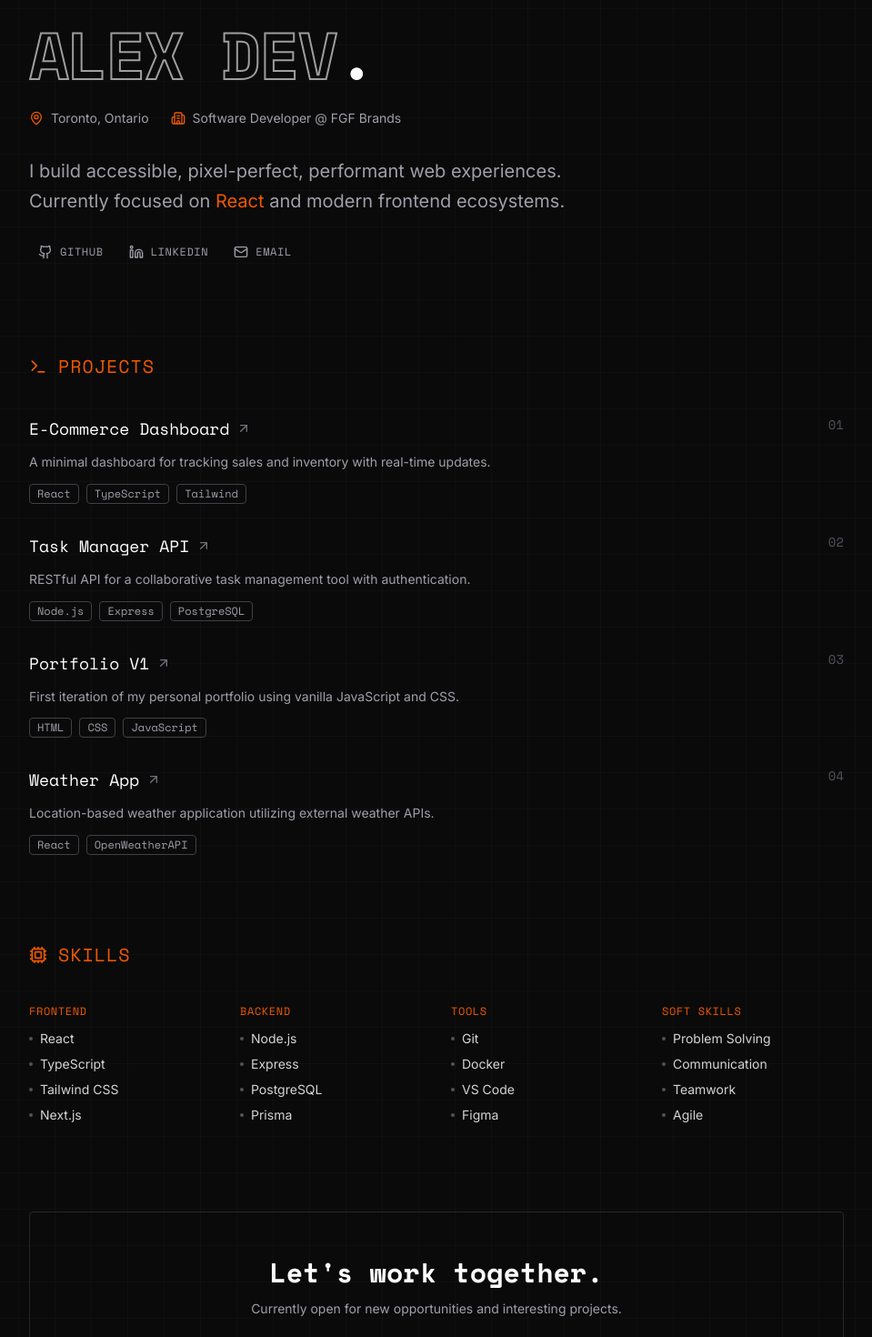
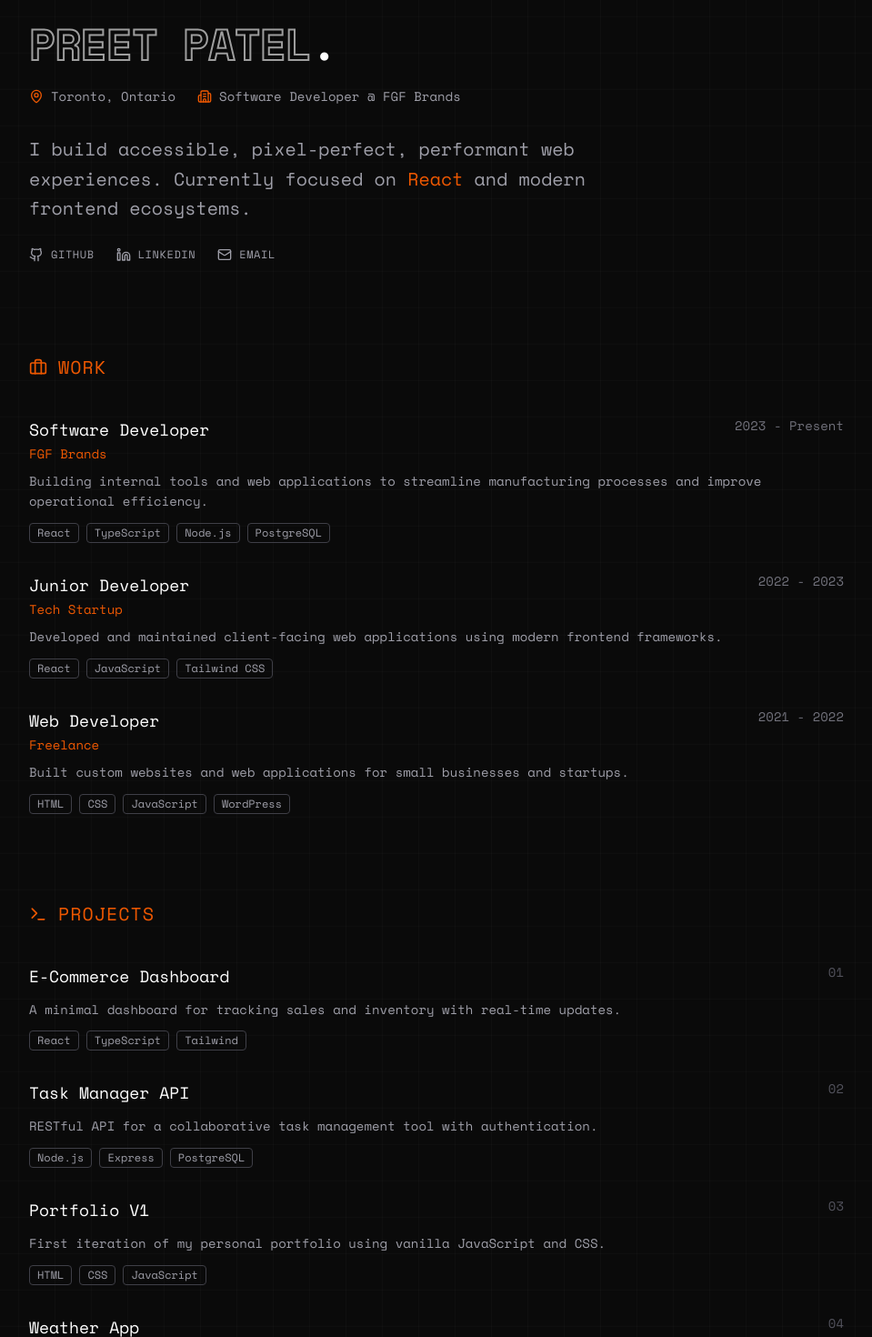
Before and after one commit to PrEEtPatEl44/portfolio, a Next.js app: page / in a window 1280 px wide. Shown: the part 60-1530 px from the top of the page at 91% size, without its empty margins (160-1119 px from the left). Built offline with nearby package versions, Linux system fonts and the light colour scheme.

Commit message:
Refactor Home page to integrate new data structure and enhance layout with TextFlip component

```diff
--- a/app/page.tsx
+++ b/app/page.tsx
@@ -7,48 +7,12 @@ import {
   Cpu,
   MapPin,
   Building2,
+  Briefcase,
 } from "lucide-react";
 import { Button } from "@/components/ui/button";
 import { Badge } from "@/components/ui/badge";
-
-const skills = {
-  frontend: ["React", "TypeScript", "Tailwind CSS", "Next.js"],
-  backend: ["Node.js", "Express", "PostgreSQL", "Prisma"],
-  tools: ["Git", "Docker", "VS Code", "Figma"],
-  soft: ["Problem Solving", "Communication", "Teamwork", "Agile"],
-};
-
-const projects = [
-  {
-    title: "E-Commerce Dashboard",
-    description:
-      "A minimal dashboard for tracking sales and inventory with real-time updates.",
-    tags: ["React", "TypeScript", "Tailwind"],
-    link: "#",
-    featured: true,
-  },
-  {
-    title: "Task Manager API",
-    description:
-      "RESTful API for a collaborative task management tool with authentication.",
-    tags: ["Node.js", "Express", "PostgreSQL"],
-    link: "#",
-  },
-  {
-    title: "Portfolio V1",
-    description:
-      "First iteration of my personal portfolio using vanilla JavaScript and CSS.",
-    tags: ["HTML", "CSS", "JavaScript"],
-    link: "#",
-  },
-  {
-    title: "Weather App",
-    description:
-      "Location-based weather application utilizing external weather APIs.",
-    tags: ["React", "OpenWeatherAPI"],
-    link: "#",
-  },
-];
+import { TextFlip } from "@/components/ui/text-flip";
+import { skills, workExperience, projects } from "@/data/data";
 
 export default function Home() {
   return (
@@ -60,8 +24,8 @@ export default function Home() {
         {/* Hero Section */}
         <section>
           {/* Name */}
-          <h1 className="mb-6 font-[family-name:var(--font-space-mono)] text-5xl font-bold uppercase tracking-tight sm:text-6xl md:text-7xl">
-            <span className="text-outline">Alex Dev</span>
+          <h1 className="mb-6 font-[family-name:var(--font-space-mono)] text-3xl font-bold uppercase tracking-tight sm:text-4xl md:text-5xl">
+            <span className="text-outline">preet patel</span>
             <span className="text-white">.</span>
           </h1>
 
@@ -69,76 +33,123 @@ export default function Home() {
           <div className="mb-8 flex flex-col gap-2 sm:flex-row sm:gap-6">
             <div className="flex items-center gap-2 text-zinc-400">
               <MapPin className="h-4 w-4 text-brand" />
-              <span className="font-[family-name:var(--font-inter)] text-sm">
+              <span className="font-[family-name:var(--font-space-mono)] text-sm">
                 Toronto, Ontario
               </span>
             </div>
             <div className="flex items-center gap-2 text-zinc-400">
               <Building2 className="h-4 w-4 text-brand" />
-              <span className="font-[family-name:var(--font-inter)] text-sm">
+              <span className="font-[family-name:var(--font-space-mono)] text-sm">
                 Software Developer @ FGF Brands
               </span>
             </div>
           </div>
 
           {/* Description */}
-          <p className="mb-6 max-w-2xl font-[family-name:var(--font-inter)] text-lg leading-relaxed text-zinc-400 sm:text-xl">
+          <p className="mb-6 max-w-2xl font-[family-name:var(--font-space-mono)] text-sm leading-relaxed text-zinc-400 sm:text-xl">
             I build accessible, pixel-perfect, performant web experiences.
             Currently focused on <span className="text-brand">React</span> and
             modern frontend ecosystems.
           </p>
 
           {/* Social links */}
-          <div className="flex items-center gap-2">
-            <Button
-              variant="ghost"
-              size="sm"
-              className="gap-2 text-zinc-400 hover:bg-transparent hover:text-brand"
-              asChild
-            >
+          <div className="flex items-center gap-6">
             <a
               href="https://github.com"
               target="_blank"
               rel="noopener noreferrer"
+              className="text-zinc-400 transition-colors hover:text-brand"
             >
+              <TextFlip className="items-center gap-2">
                 <Github className="h-4 w-4" />
                 <span className="font-[family-name:var(--font-space-mono)] text-xs tracking-wider">
                   GITHUB
                 </span>
+              </TextFlip>
             </a>
-            </Button>
 
-            <Button
-              variant="ghost"
-              size="sm"
-              className="gap-2 text-zinc-400 hover:bg-transparent hover:text-brand"
-              asChild
-            >
             <a
               href="https://linkedin.com"
               target="_blank"
               rel="noopener noreferrer"
+              className="text-zinc-400 transition-colors hover:text-brand"
             >
+              <TextFlip className="items-center gap-2">
                 <Linkedin className="h-4 w-4" />
                 <span className="font-[family-name:var(--font-space-mono)] text-xs tracking-wider">
                   LINKEDIN
                 </span>
+              </TextFlip>
             </a>
-            </Button>
 
-            <Button
-              variant="ghost"
-              size="sm"
-              className="gap-2 text-zinc-400 hover:bg-transparent hover:text-brand"
-              asChild
+            <a
+              href="mailto:hello@example.com"
+              className="text-zinc-400 transition-colors hover:text-brand"
             >
-              <a href="mailto:hello@example.com">
+              <TextFlip className="items-center gap-2">
                 <Mail className="h-4 w-4" />
                 <span className="font-[family-name:var(--font-space-mono)] text-xs tracking-wider">
                   EMAIL
                 </span>
+              </TextFlip>
             </a>
-            </Button>
+          </div>
+        </section>
+
+        {/* Work Section */}
+        <section>
+          {/* Section header */}
+          <div className="mb-10 flex items-center gap-3">
+            <Briefcase className="h-5 w-5 text-brand" />
+            <h2 className="font-[family-name:var(--font-space-mono)] text-xl tracking-wider text-brand">
+              WORK
+            </h2>
+          </div>
+
+          {/* Work experience list */}
+          <div className="space-y-8">
+            {workExperience.map((job, index) => (
+              <div key={job.company} className="group">
+                {/* Company and period row */}
+                <div className="mb-2 flex items-start justify-between">
+                  <div>
+                    <h3 className="font-[family-name:var(--font-space-mono)] text-lg font-medium text-white">
+                      {job.role}
+                    </h3>
+                    <a
+                      href={job.link}
+                      target="_blank"
+                      rel="noopener noreferrer"
+                      className="group/link inline-flex items-center gap-1 font-[family-name:var(--font-space-mono)] text-sm text-brand transition-colors hover:text-brand/80"
+                    >
+                      <TextFlip>{job.company}</TextFlip>
+                      <ArrowUpRight className="h-3 w-3 opacity-0 transition-opacity group-hover/link:opacity-100" />
+                    </a>
+                  </div>
+                  <span className="font-[family-name:var(--font-space-mono)] text-sm text-zinc-500">
+                    {job.period}
+                  </span>
+                </div>
+
+                {/* Description */}
+                <p className="mb-3 font-[family-name:var(--font-space-mono)] text-sm leading-relaxed text-zinc-400">
+                  {job.description}
+                </p>
+
+                {/* Tags */}
+                <div className="flex flex-wrap gap-2">
+                  {job.tags.map((tag) => (
+                    <Badge
+                      key={tag}
+                      variant="outline"
+                      className="rounded border-zinc-700 bg-transparent font-[family-name:var(--font-space-mono)] text-xs text-zinc-400 transition-colors hover:border-brand/50 hover:text-zinc-300"
+                    >
+                      {tag}
+                    </Badge>
+                  ))}
+                </div>
+              </div>
+            ))}
           </div>
         </section>
 
@@ -162,10 +173,10 @@ export default function Home() {
                     href={project.link}
                     className="group/link inline-flex items-center gap-2 transition-colors hover:text-brand"
                   >
-                    <h3 className="font-[family-name:var(--font-space-mono)] text-lg font-medium text-white underline-offset-4 transition-all group-hover/link:text-brand group-hover/link:underline">
-                      {project.title}
+                    <h3 className="font-[family-name:var(--font-space-mono)] text-lg font-medium text-white underline-offset-4 transition-all group-hover/link:text-brand">
+                      <TextFlip>{project.title}</TextFlip>
                     </h3>
-                    <ArrowUpRight className="h-4 w-4 text-zinc-500 transition-colors group-hover/link:text-brand" />
+                    <ArrowUpRight className="h-4 w-4 opacity-0 transition-opacity group-hover/link:opacity-100" />
                   </a>
                   <span className="font-[family-name:var(--font-space-mono)] text-sm text-zinc-600">
                     {String(index + 1).padStart(2, "0")}
@@ -173,7 +184,7 @@ export default function Home() {
                 </div>
 
                 {/* Description */}
-                <p className="mb-3 font-[family-name:var(--font-inter)] text-sm leading-relaxed text-zinc-400">
+                <p className="mb-3 font-[family-name:var(--font-space-mono)] text-sm leading-relaxed text-zinc-400">
                   {project.description}
                 </p>
 
@@ -183,7 +194,7 @@ export default function Home() {
                     <Badge
                       key={tag}
                       variant="outline"
-                      className="rounded border-zinc-700 bg-transparent font-[family-name:var(--font-space-mono)] text-xs text-zinc-400"
+                      className="rounded border-zinc-700 bg-transparent font-[family-name:var(--font-space-mono)] text-xs text-zinc-400 transition-colors hover:border-brand/50 hover:text-zinc-300"
                     >
                       {tag}
                     </Badge>
@@ -204,79 +215,21 @@ export default function Home() {
             </h2>
           </div>
 
-          {/* Skills grid */}
-          <div className="grid gap-8 sm:grid-cols-2 lg:grid-cols-4">
-            {/* Frontend */}
-            <div>
-              <h3 className="mb-3 font-[family-name:var(--font-space-mono)] text-xs font-medium tracking-wider text-brand">
-                FRONTEND
-              </h3>
-              <ul className="space-y-2">
-                {skills.frontend.map((skill) => (
-                  <li
-                    key={skill}
-                    className="flex items-center gap-2 font-[family-name:var(--font-inter)] text-sm text-zinc-300"
+          {/* Skills badges */}
+          <div className="flex flex-wrap gap-3">
+            {skills.map((skill) => {
+              const Icon = skill.icon;
+              return (
+                <Badge
+                  key={skill.name}
+                  variant="outline"
+                  className="gap-2 rounded border-zinc-700 bg-transparent px-3 py-2 font-[family-name:var(--font-space-mono)] text-sm text-zinc-300 transition-colors hover:border-brand/50 hover:text-white"
                 >
-                    <span className="h-1 w-1 rounded-full bg-zinc-600" />
-                    {skill}
-                  </li>
-                ))}
-              </ul>
-            </div>
-
-            {/* Backend */}
-            <div>
-              <h3 className="mb-3 font-[family-name:var(--font-space-mono)] text-xs font-medium tracking-wider text-brand">
-                BACKEND
-              </h3>
-              <ul className="space-y-2">
-                {skills.backend.map((skill) => (
-                  <li
-                    key={skill}
-                    className="flex items-center gap-2 font-[family-name:var(--font-inter)] text-sm text-zinc-300"
-                  >
-                    <span className="h-1 w-1 rounded-full bg-zinc-600" />
-                    {skill}
-                  </li>
-                ))}
-              </ul>
-            </div>
-
-            {/* Tools */}
-            <div>
-              <h3 className="mb-3 font-[family-name:var(--font-space-mono)] text-xs font-medium tracking-wider text-brand">
-                TOOLS
-              </h3>
-              <ul className="space-y-2">
-                {skills.tools.map((skill) => (
-                  <li
-                    key={skill}
-                    className="flex items-center gap-2 font-[family-name:var(--font-inter)] text-sm text-zinc-300"
-                  >
-                    <span className="h-1 w-1 rounded-full bg-zinc-600" />
-                    {skill}
-                  </li>
-                ))}
-              </ul>
-            </div>
-
-            {/* Soft Skills */}
-            <div>
-              <h3 className="mb-3 font-[family-name:var(--font-space-mono)] text-xs font-medium tracking-wider text-brand">
-                SOFT SKILLS
-              </h3>
-              <ul className="space-y-2">
-                {skills.soft.map((skill) => (
-                  <li
-                    key={skill}
-                    className="flex items-center gap-2 font-[family-name:var(--font-inter)] text-sm text-zinc-300"
-                  >
-                    <span className="h-1 w-1 rounded-full bg-zinc-600" />
-                    {skill}
-                  </li>
-                ))}
-              </ul>
-            </div>
+                  <Icon className="h-4 w-4 text-brand" />
+                  {skill.name}
+                </Badge>
+              );
+            })}
           </div>
         </section>
 
@@ -286,14 +239,16 @@ export default function Home() {
             <h2 className="mb-3 font-[family-name:var(--font-space-mono)] text-2xl font-bold text-white sm:text-3xl">
               Let&apos;s work together.
             </h2>
-            <p className="mb-6 max-w-md font-[family-name:var(--font-inter)] text-sm text-zinc-400">
+            <p className="mb-6 max-w-md font-[family-name:var(--font-space-mono)] text-sm text-zinc-400">
               Currently open for new opportunities and interesting projects.
             </p>
             <Button
               className="bg-brand font-[family-name:var(--font-space-mono)] text-white hover:bg-brand/90"
               asChild
             >
-              <a href="mailto:hello@example.com">Get in Touch</a>
+              <a href="mailto:hello@example.com">
+                <TextFlip>Get in Touch</TextFlip>
+              </a>
             </Button>
           </div>
         </section>
--- /dev/null
+++ b/components/ui/text-flip.tsx
@@ -0,0 +1,32 @@
+"use client";
+
+import { cn } from "@/lib/utils";
+import { ReactNode } from "react";
+
+interface TextFlipProps {
+  children: ReactNode;
+  className?: string;
+}
+
+export function TextFlip({ children, className }: TextFlipProps) {
+  return (
+    <span className="group/flip relative inline-flex overflow-hidden">
+      <span
+        className={cn(
+          "inline-flex transition-transform duration-300 ease-out group-hover/flip:-translate-y-full",
+          className
+        )}
+      >
+        {children}
+      </span>
+      <span
+        className={cn(
+          "absolute left-0 top-0 inline-flex translate-y-full transition-transform duration-300 ease-out group-hover/flip:translate-y-0",
+          className
+        )}
+      >
+        {children}
+      </span>
+    </span>
+  );
+}
--- /dev/null
+++ b/data/data.ts
@@ -0,0 +1,114 @@
+import {
+  Code2,
+  FileCode,
+  Palette,
+  Globe,
+  Server,
+  Database,
+  Container,
+  GitBranch,
+  Figma,
+  Braces,
+  Layers,
+  Zap,
+  LucideIcon,
+} from "lucide-react";
+
+export interface Skill {
+  name: string;
+  icon: LucideIcon;
+}
+
+export interface WorkExperience {
+  company: string;
+  role: string;
+  period: string;
+  description: string;
+  tags: string[];
+  link: string;
+}
+
+export interface Project {
+  title: string;
+  description: string;
+  tags: string[];
+  link: string;
+  featured?: boolean;
+}
+
+export const skills: Skill[] = [
+  { name: "React", icon: Code2 },
+  { name: "TypeScript", icon: FileCode },
+  { name: "Tailwind CSS", icon: Palette },
+  { name: "Next.js", icon: Globe },
+  { name: "Node.js", icon: Server },
+  { name: "Express", icon: Zap },
+  { name: "PostgreSQL", icon: Database },
+  { name: "Prisma", icon: Layers },
+  { name: "Git", icon: GitBranch },
+  { name: "Docker", icon: Container },
+  { name: "VS Code", icon: Braces },
+  { name: "Figma", icon: Figma },
+];
+
+export const workExperience: WorkExperience[] = [
+  {
+    company: "FGF Brands",
+    role: "Software Developer",
+    period: "2023 - Present",
+    description:
+      "Building internal tools and web applications to streamline manufacturing processes and improve operational efficiency.",
+    tags: ["React", "TypeScript", "Node.js", "PostgreSQL"],
+    link: "https://fgfbrands.com",
+  },
+  {
+    company: "Tech Startup",
+    role: "Junior Developer",
+    period: "2022 - 2023",
+    description:
+      "Developed and maintained client-facing web applications using modern frontend frameworks.",
+    tags: ["React", "JavaScript", "Tailwind CSS"],
+    link: "#",
+  },
+  {
+    company: "Freelance",
+    role: "Web Developer",
+    period: "2021 - 2022",
+    description:
+      "Built custom websites and web applications for small businesses and startups.",
+    tags: ["HTML", "CSS", "JavaScript", "WordPress"],
+    link: "#",
+  },
+];
+
+export const projects: Project[] = [
+  {
+    title: "E-Commerce Dashboard",
+    description:
+      "A minimal dashboard for tracking sales and inventory with real-time updates.",
+    tags: ["React", "TypeScript", "Tailwind"],
+    link: "#",
+    featured: true,
+  },
+  {
+    title: "Task Manager API",
+    description:
+      "RESTful API for a collaborative task management tool with authentication.",
+    tags: ["Node.js", "Express", "PostgreSQL"],
+    link: "#",
+  },
+  {
+    title: "Portfolio V1",
+    description:
+      "First iteration of my personal portfolio using vanilla JavaScript and CSS.",
+    tags: ["HTML", "CSS", "JavaScript"],
+    link: "#",
+  },
+  {
+    title: "Weather App",
+    description:
+      "Location-based weather application utilizing external weather APIs.",
+    tags: ["React", "OpenWeatherAPI"],
+    link: "#",
+  },
+];
```
Lines whose indentation alone changed are shown as unchanged.
